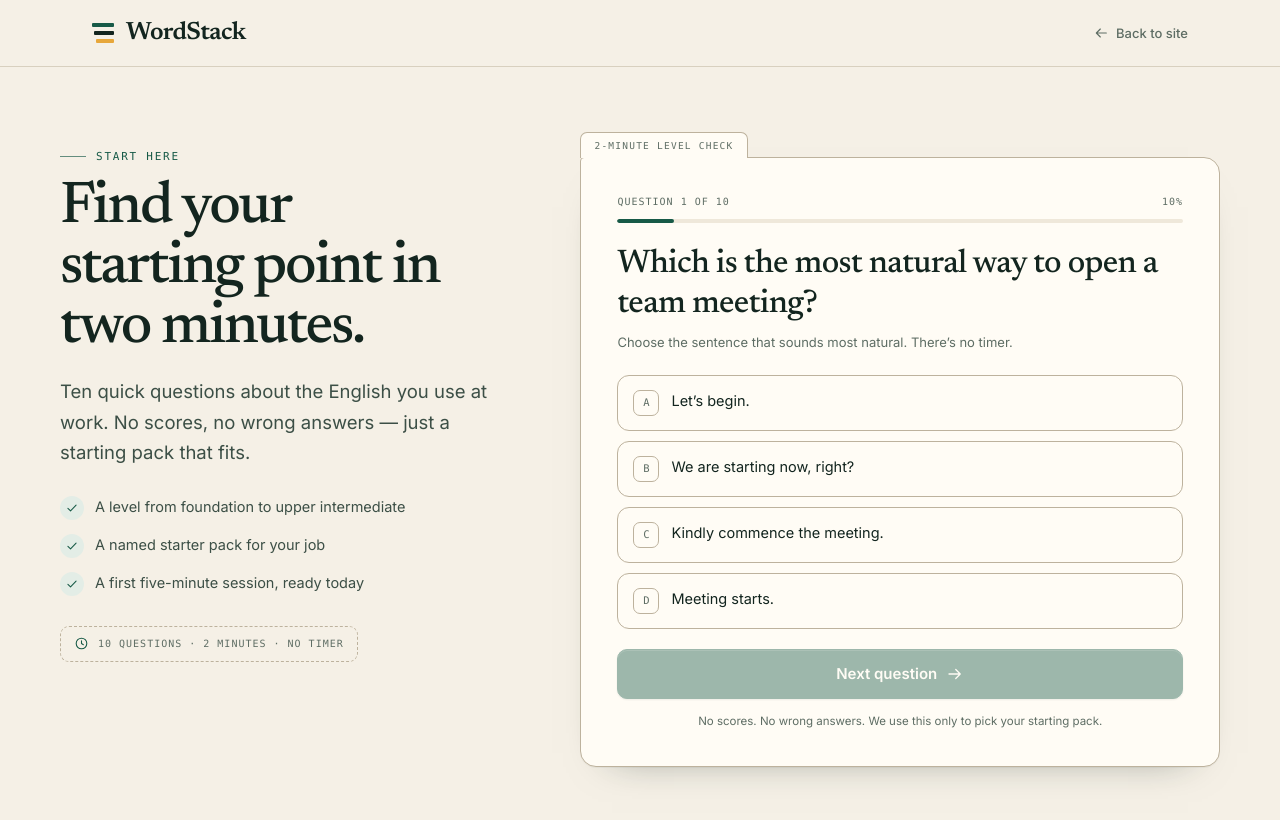
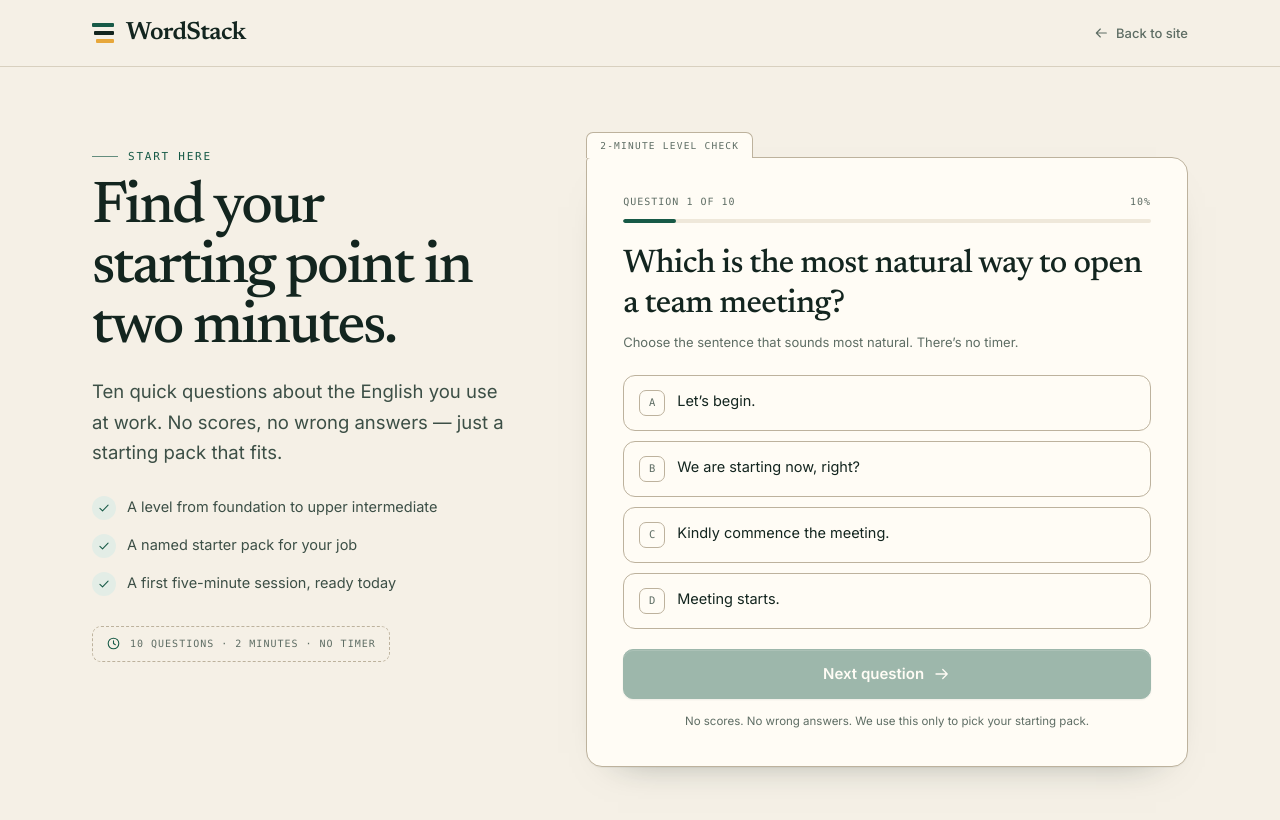
Before and after one commit to hoantv-hpcorp/vocalearn, a Next.js app in the folder web/: page /placement in a window 1280 px wide. Shown: the top 820 px of the page. Built offline with nearby package versions, Linux system fonts and the light colour scheme.

Commit message:
fix assessment page

```diff
--- a/web/src/app/styles/marketing.css
+++ b/web/src/app/styles/marketing.css
@@ -2411,7 +2411,7 @@
   display: grid;
   gap: 38px;
   align-items: start;
-  padding: clamp(30px, 5vw, 64px) 0 80px;
+  padding-block: clamp(30px, 5vw, 64px) 80px;
 }
 
 @media (min-width: 980px) {
@@ -2665,10 +2665,12 @@
 }
 
 .result-plan li span {
+  flex: none;
   color: var(--forest);
   font-family: var(--font-mono);
   font-size: 9.5px;
   letter-spacing: 0.08em;
+  white-space: nowrap;
 }
 
 .result-actions {
```
Also changed, not shown: 1 other file (tests, documents, lock files or other folders).
